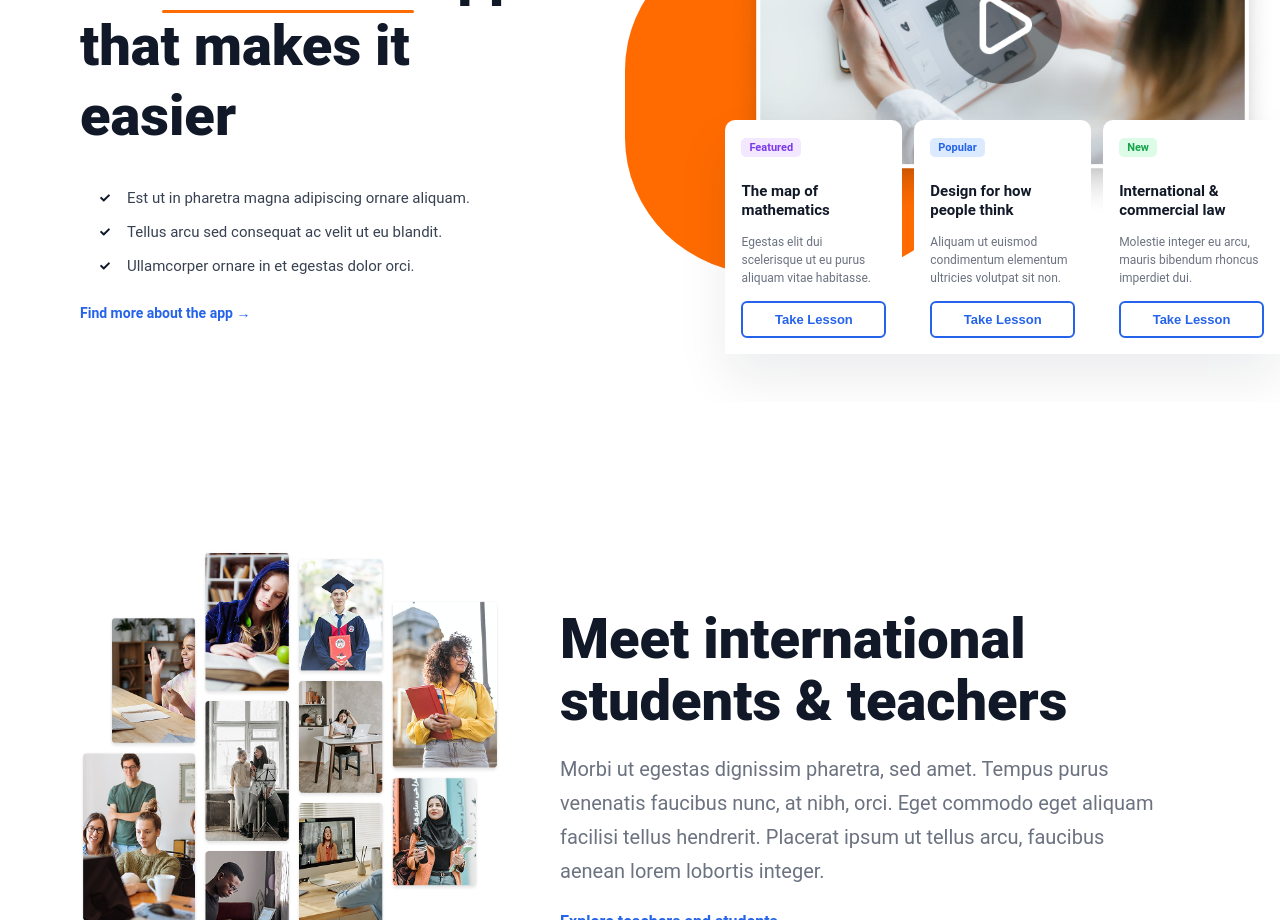
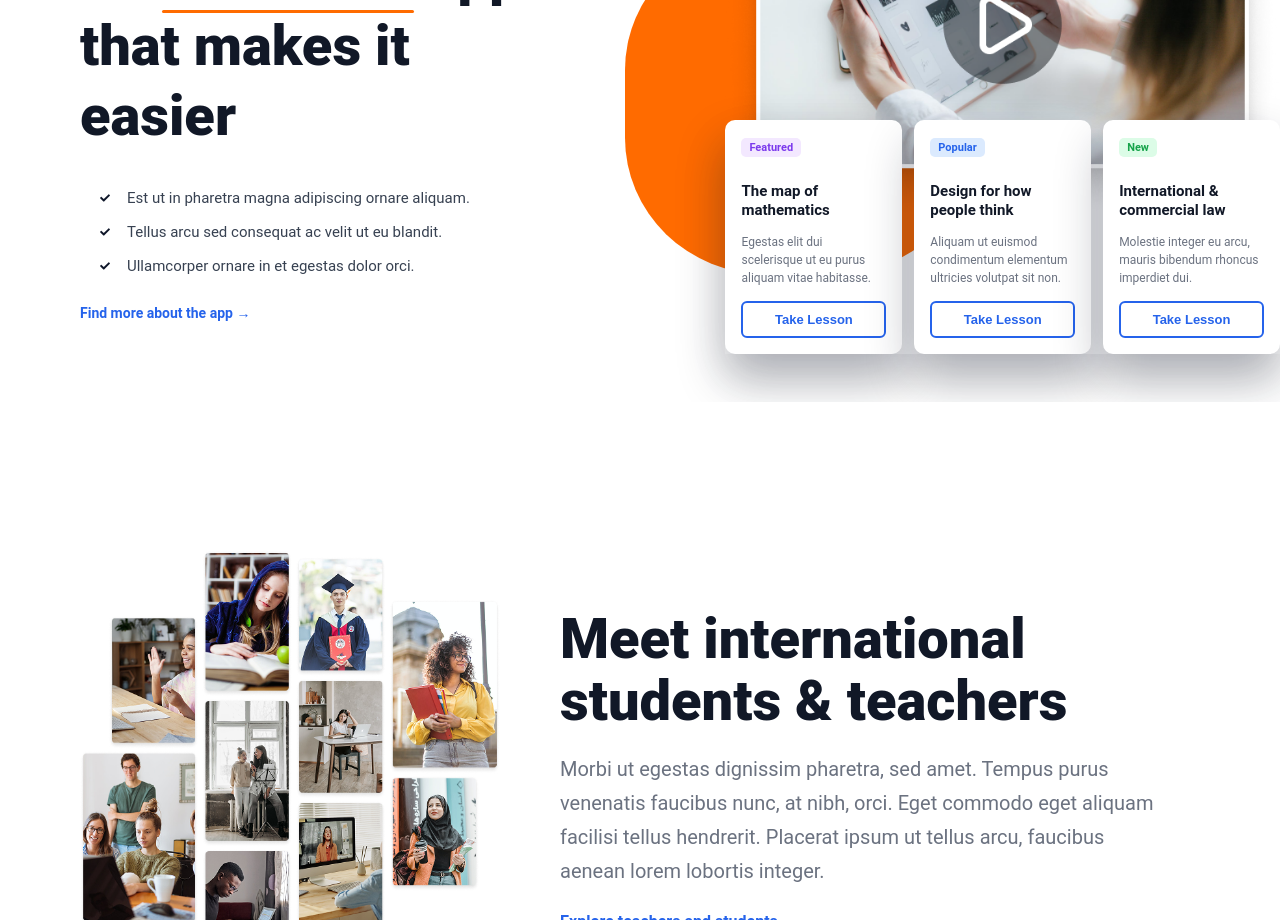
Before and after one commit to hasaan398/React-landing-page, a React (Vite) app: page / in a window 1280 px wide. Shown: the part 1820-2740 px from the top of the page. Built offline with nearby package versions, Linux system fonts and the light colour scheme.

Commit message:
Your message

```diff
--- a/src/components/allinone/Allinone.css
+++ b/src/components/allinone/Allinone.css
@@ -122,10 +122,9 @@
   flex: 1 1 0;
   min-width: 150px;
   transition: box-shadow 0.25s ease;
+  box-shadow: 0 24px 48px rgba(15, 23, 42, 0.308);
 }
-.course-card:hover {
-  box-shadow: 0 24px 48px rgba(15, 23, 42, 0.12);
-}
+
 
 /* Card 1: Featured - purple tag */
 .theme-cream .course-tag {
```
